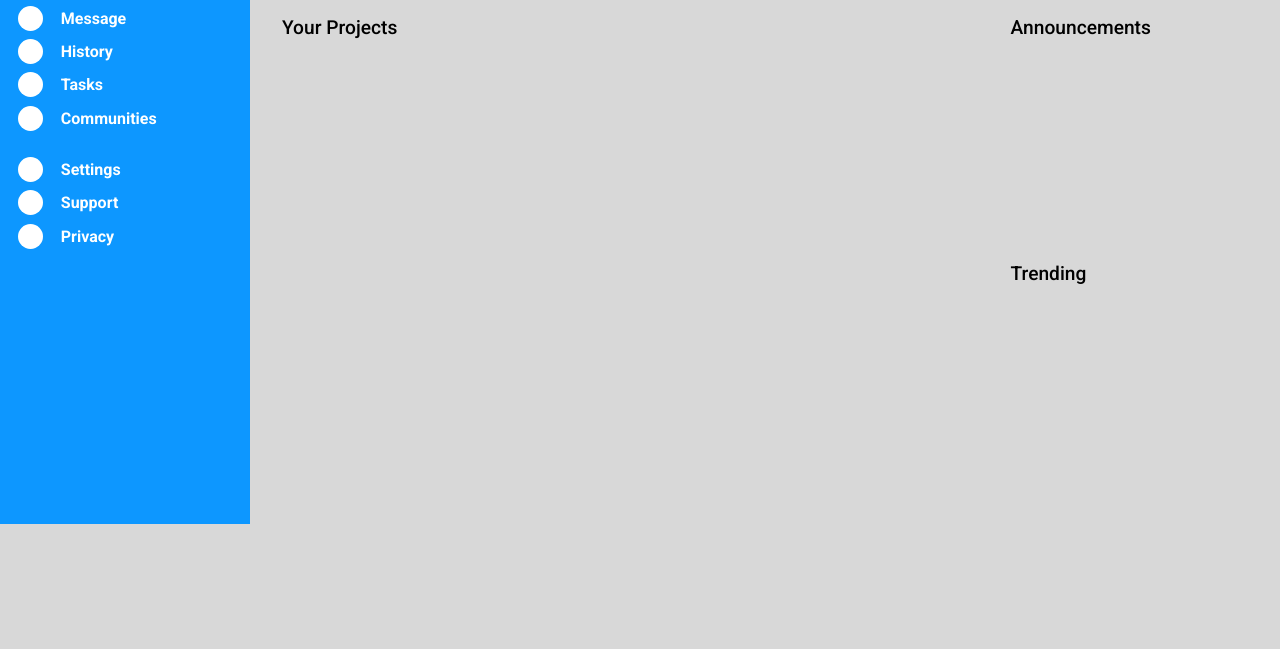
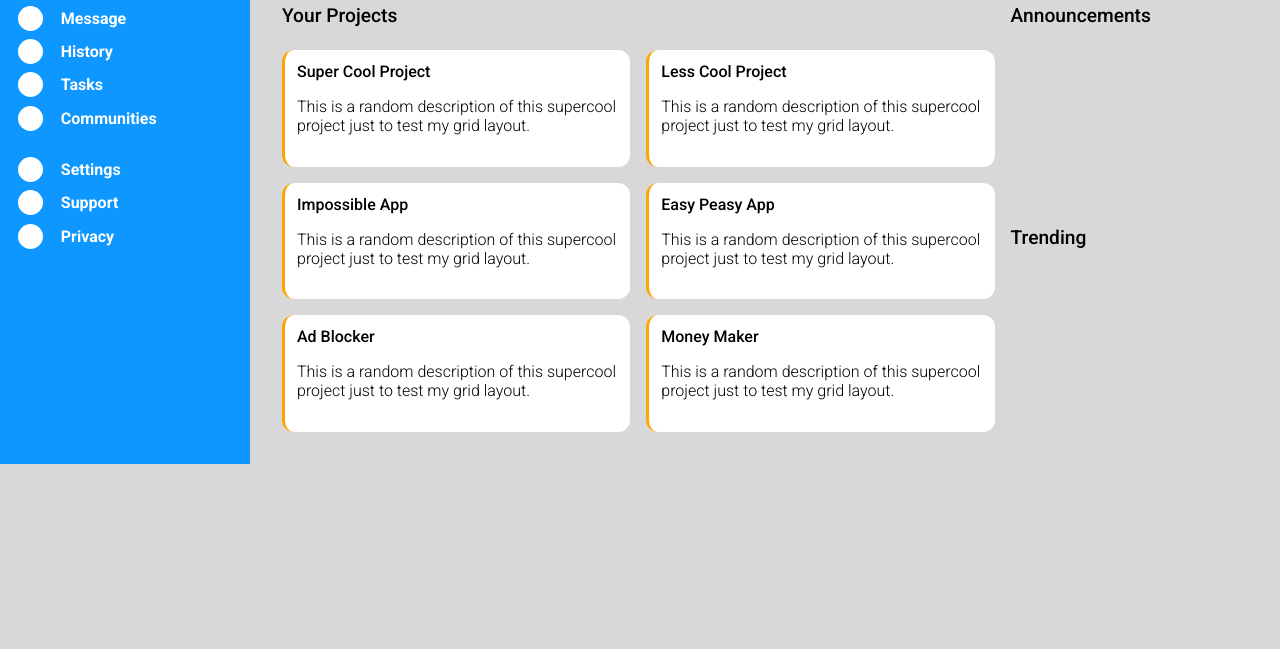
Before and after one commit to blackbird410/Admin-dashboard, a plain HTML site: page index.html in a window 1280 px wide. Shown: the part 151-800 px from the top of the page. Drawn offline with Linux system fonts and the light colour scheme.

Commit message:
Added project samples

```diff
--- a/code.js
+++ b/code.js
@@ -1,9 +1,12 @@
-// Adding layout elements
+import { projectSamples } from "./data.js"
+
 const body = document.body;
 addLayout();
 addSidebarElements();
 addHeaderElements();
 addMainElements();
+addProjects();
+
 
 function addLayout() {
 	const sidebar = document.createElement('div');
@@ -179,8 +182,29 @@ function addMainElements() {
 		}
 	});
 
-
 	main.appendChild(projects);
 	main.appendChild(announcements);
 	main.appendChild(trending);
 }
+
+function addProjects() {
+	const container = document.querySelector('.projects');
+
+	projectSamples.forEach(project => {
+		const p = document.createElement('div');
+		const title = document.createElement('div');
+		const description = document.createElement('p');
+
+		p.classList.add('project');
+		title.classList.add('project-title');
+		description.classList.add('project-description');
+
+		title.textContent = project.title;
+		console.log(project.title);
+		description.textContent = project.description;
+
+		p.appendChild(title);
+		p.appendChild(description);
+		container.appendChild(p);
+	});
+}
--- /dev/null
+++ b/data.js
@@ -0,0 +1,50 @@
+export const projectSamples = [
+    {
+        title: "Super Cool Project",
+        description: "This is a random description of this supercool project just to test my grid layout.",
+        link: 'https://blackbird410.github.io/',
+        stars: 0,
+        views: 0,
+        forks: 0,
+    },
+    {
+                    title: "Less Cool Project",
+                    description: "This is a random description of this supercool project just to test my grid layout.",
+                    link: 'https://blackbird410.github.io/',
+        stars: 0,
+                    views: 0,
+                    forks: 0,
+            },
+    {
+                    title: "Impossible App",
+                    description: "This is a random description of this supercool project just to test my grid layout.",
+                    link: 'https://blackbird410.github.io/',
+                    stars: 0,
+                    views: 0,
+                    forks: 0,
+            },
+    {
+                    title: "Easy Peasy App",
+                    description: "This is a random description of this supercool project just to test my grid layout.",
+                    link: 'https://blackbird410.github.io/',
+                    stars: 0,
+                    views: 0,
+                    forks: 0,
+            },
+    {
+                    title: "Ad Blocker",
+                    description: "This is a random description of this supercool project just to test my grid layout.",
+                    link: 'https://blackbird410.github.io/',
+                    stars: 0,
+                    views: 0,
+                    forks: 0,
+            },
+    {
+                    title: "Money Maker",
+                    description: "This is a random description of this supercool project just to test my grid layout.",
+                    link: 'https://blackbird410.github.io/',
+                    stars: 0,
+                    views: 0,
+                    forks: 0,
+            },
+];
--- a/index.html
+++ b/index.html
@@ -5,6 +5,7 @@
 		<meta http-equiv="X-UA-Compatible" content="IE=edge">
 		<meta name="viewport" content="width=device-width, initial-scale=1.0">
 		<link href="style.css" rel="stylesheet">
+		<script src="data.js" type="module"></script>
 		<script src="code.js" type="module" defer></script>
 		<title>Admin dashboard</title>
 	</head>
--- a/style.css
+++ b/style.css
@@ -86,7 +86,7 @@ body > div {
 	grid-template-rows: 1fr 2fr;
 	grid-template-columns: 2fr 1fr;
 	padding: 12px 2rem 12px var(--padding-right);
-	gap: 12px;
+	/*gap: 12px; */
 	font-weight: 300;
 }
 
@@ -144,7 +144,7 @@ body > div {
 }
 
 #welcome-admin-name {
-	font-size: 1.5rem;
+	font-size: 1.4rem;
 
 	grid-column: 2;
 }
@@ -188,6 +188,27 @@ body > div {
 
 .projects {
 	grid-row: 1 / -1;
+
+	display: grid;
+	grid-template-rows: 30px repeat(3, 1fr);
+	grid-template-columns: 1fr 1fr;
+	gap: var(--main-gap);
+}
+
+.projects .header {
+	grid-column: span 2;
+
+}
+
+.project {
+	background-color: white;
+	padding: 12px;
+	border-radius: 12px;
+	border-left: 3px solid var(--admin-icon-color);
+}
+
+.project p {
+	font-weight: 300;
 }
 
 .announcements {
```
